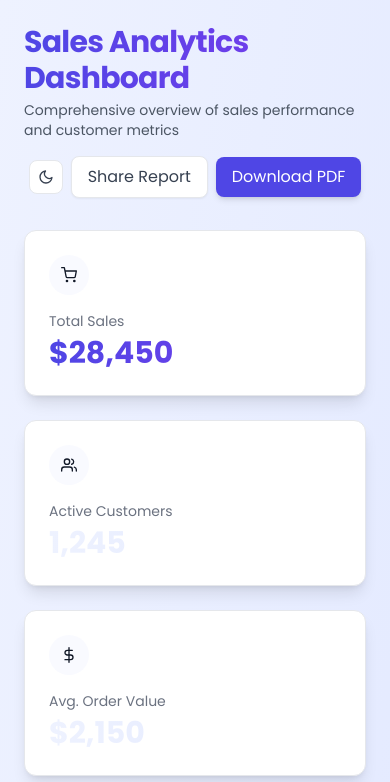
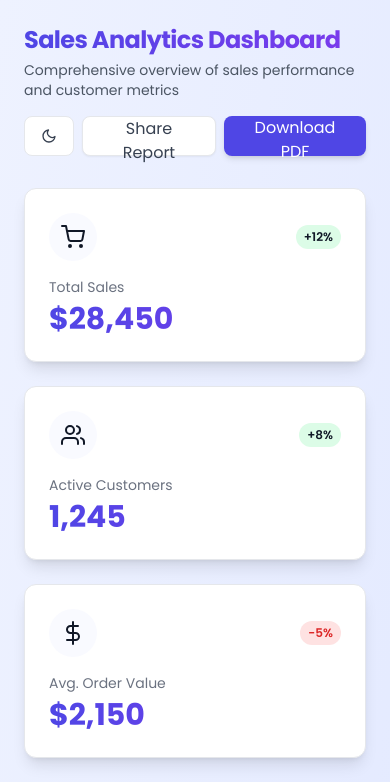
Before and after one commit to msherazy/workspace, a Next.js app: page / in a window 390 px wide. Shown: the top 782 px of the page. Built offline with nearby package versions, Linux system fonts and the light colour scheme.

Commit message:
Refactor Sales Analytics Dashboard to include statistical metadata and improve layout responsiveness

```diff
--- a/src/app/page.tsx
+++ b/src/app/page.tsx
@@ -1,5 +1,3 @@
-// Final full fixed version
-
 "use client";
 
 import React, { useEffect, useState } from "react";
@@ -19,7 +17,6 @@ import {
 } from "recharts";
 import { Poppins } from "next/font/google";
 
-// Set up Poppins font
 const poppins = Poppins({
   weight: ["400", "500", "600", "700"],
   subsets: ["latin"],
@@ -47,6 +44,13 @@ const salesDistribution = [
   { name: 'Wholesale', value: 150, color: '#ffc658' },
 ];
 
+const statMeta = [
+  { icon: <FiShoppingCart className="text-2xl" />, label: "Total Sales", value: "$28,450", diff: "+12%", diffColor: "green" },
+  { icon: <FiUsers className="text-2xl" />, label: "Active Customers", value: "1,245", diff: "+8%", diffColor: "green" },
+  { icon: <FiDollarSign className="text-2xl" />, label: "Avg. Order Value", value: "$2,150", diff: "-5%", diffColor: "red" },
+  { icon: <FiActivity className="text-2xl" />, label: "Conversion Rate", value: "4.2%", diff: "+15%", diffColor: "green" },
+];
+
 const Dashboard = () => {
   const [dark, setDark] = useState(false);
 
@@ -63,40 +67,38 @@ const Dashboard = () => {
       <div className="max-w-7xl mx-auto p-6">
         <div className="flex flex-col md:flex-row items-center justify-between mb-8">
           <div className="mb-4 md:mb-0">
-            <h1 className="text-3xl font-extrabold tracking-tight text-transparent bg-clip-text bg-gradient-to-r from-indigo-600 to-violet-600 dark:from-indigo-400 dark:to-violet-400">Sales Analytics Dashboard</h1>
+            <h1 className="text-2xl sm:text-3xl md:text-4xl font-extrabold tracking-tight text-transparent bg-clip-text bg-gradient-to-r from-indigo-600 to-violet-600 dark:from-indigo-400 dark:to-violet-400">Sales Analytics Dashboard</h1>
             <p className="text-gray-600 dark:text-gray-300 mt-1 text-sm md:text-base">Comprehensive overview of sales performance and customer metrics</p>
           </div>
           <div className="flex items-center space-x-2">
             <button
               onClick={() => setDark(!dark)}
-              className="bg-white dark:bg-gray-800 text-gray-700 dark:text-gray-200 p-2 rounded-lg border border-gray-200 dark:border-gray-700 hover:bg-gray-100 dark:hover:bg-gray-700"
+              className="h-10 px-4 bg-white dark:bg-gray-800 text-gray-700 dark:text-gray-200 rounded-lg border border-gray-200 dark:border-gray-700 hover:bg-gray-100 dark:hover:bg-gray-700"
             >
               {dark ? <FiSun /> : <FiMoon />}
             </button>
-            <button className="bg-white dark:bg-gray-800 text-gray-700 dark:text-gray-200 px-4 py-2 rounded-lg border border-gray-200 dark:border-gray-700 hover:bg-gray-50 dark:hover:bg-gray-700 shadow-sm transition-colors">
+            <button className="h-10 px-4 bg-white dark:bg-gray-800 text-gray-700 dark:text-gray-200 rounded-lg border border-gray-200 dark:border-gray-700 hover:bg-gray-50 dark:hover:bg-gray-700 shadow-sm transition-colors">
               Share Report
             </button>
-            <button className="bg-indigo-600 hover:bg-indigo-700 text-white px-4 py-2 rounded-lg shadow-md transition-colors">
+            <button className="h-10 px-4 bg-indigo-600 hover:bg-indigo-700 text-white rounded-lg shadow-md transition-colors">
               Download PDF
             </button>
           </div>
         </div>
 
         <div className="grid grid-cols-1 md:grid-cols-2 lg:grid-cols-4 gap-6 mb-8">
-          {[
-            { icon: <FiShoppingCart />, label: "Total Sales", value: "$28,450", colorFrom: "indigo-600", colorTo: "violet-600" },
-            { icon: <FiUsers />, label: "Active Customers", value: "1,245", colorFrom: "teal-600", colorTo: "emerald-600" },
-            { icon: <FiDollarSign />, label: "Avg. Order Value", value: "$2,150", colorFrom: "amber-600", colorTo: "orange-600" },
-            { icon: <FiActivity />, label: "Conversion Rate", value: "4.2%", colorFrom: "rose-600", colorTo: "pink-600" }
-          ].map((card, idx) => (
+          {statMeta.map((card, idx) => (
             <div key={idx} className="bg-white dark:bg-gray-800 p-6 rounded-xl border border-gray-200 dark:border-gray-700 shadow-lg hover:shadow-xl transition-shadow">
               <div className="flex justify-between items-center mb-4">
                 <div className="p-3 rounded-full bg-opacity-20 bg-indigo-100 dark:bg-indigo-900">
                   {card.icon}
                 </div>
+                <span className={`text-xs font-semibold px-2 py-1 rounded-full bg-${card.diffColor}-100 dark:bg-${card.diffColor}-900/30 text-${card.diffColor}-600 dark:text-${card.diffColor}-400`}>
+                  {card.diff}
+                </span>
               </div>
               <h3 className="text-gray-500 dark:text-gray-400 text-sm mb-1">{card.label}</h3>
-              <p className={`text-3xl font-bold bg-gradient-to-r from-${card.colorFrom} to-${card.colorTo} bg-clip-text text-transparent`}>{card.value}</p>
+              <p className={`text-3xl font-bold bg-clip-text text-transparent bg-gradient-to-r from-indigo-600 to-violet-600 dark:from-indigo-400 dark:to-violet-400`}>{card.value}</p>
             </div>
           ))}
         </div>
```
